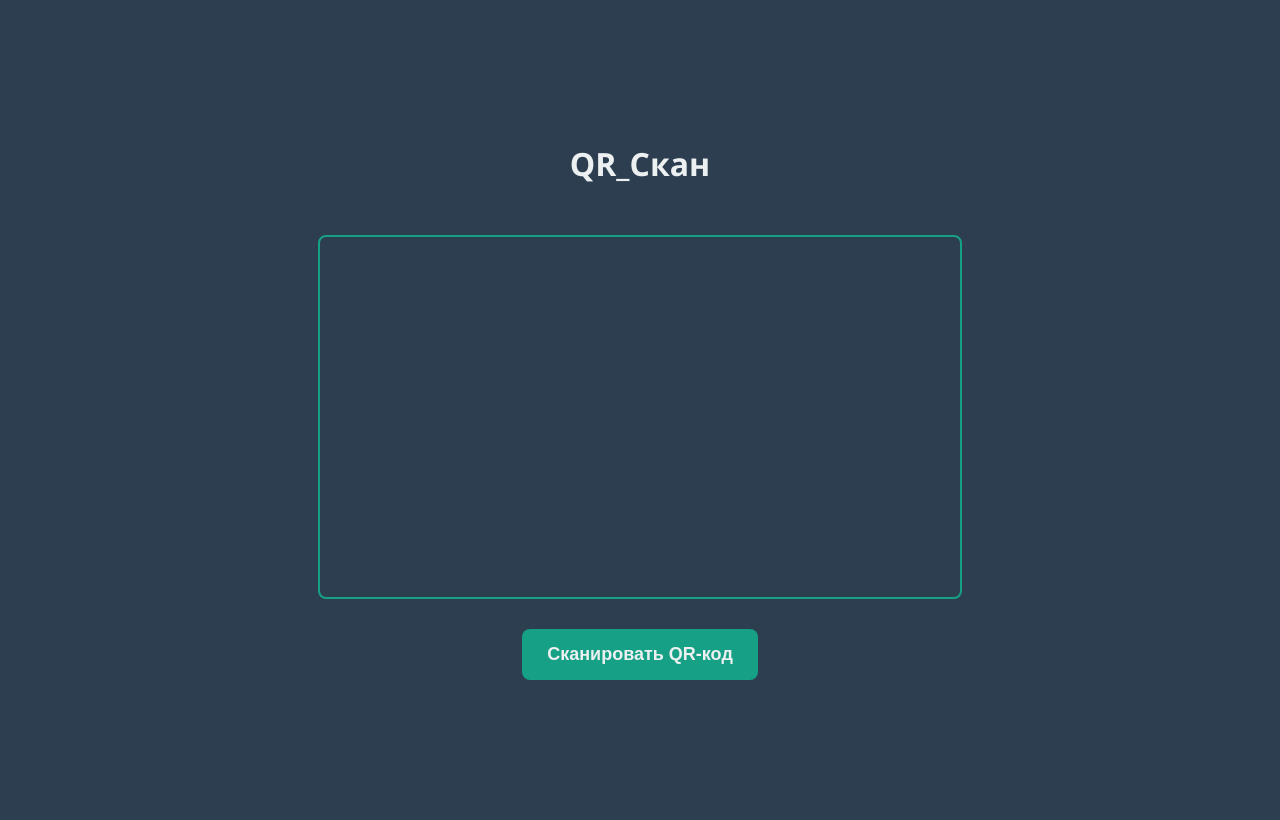
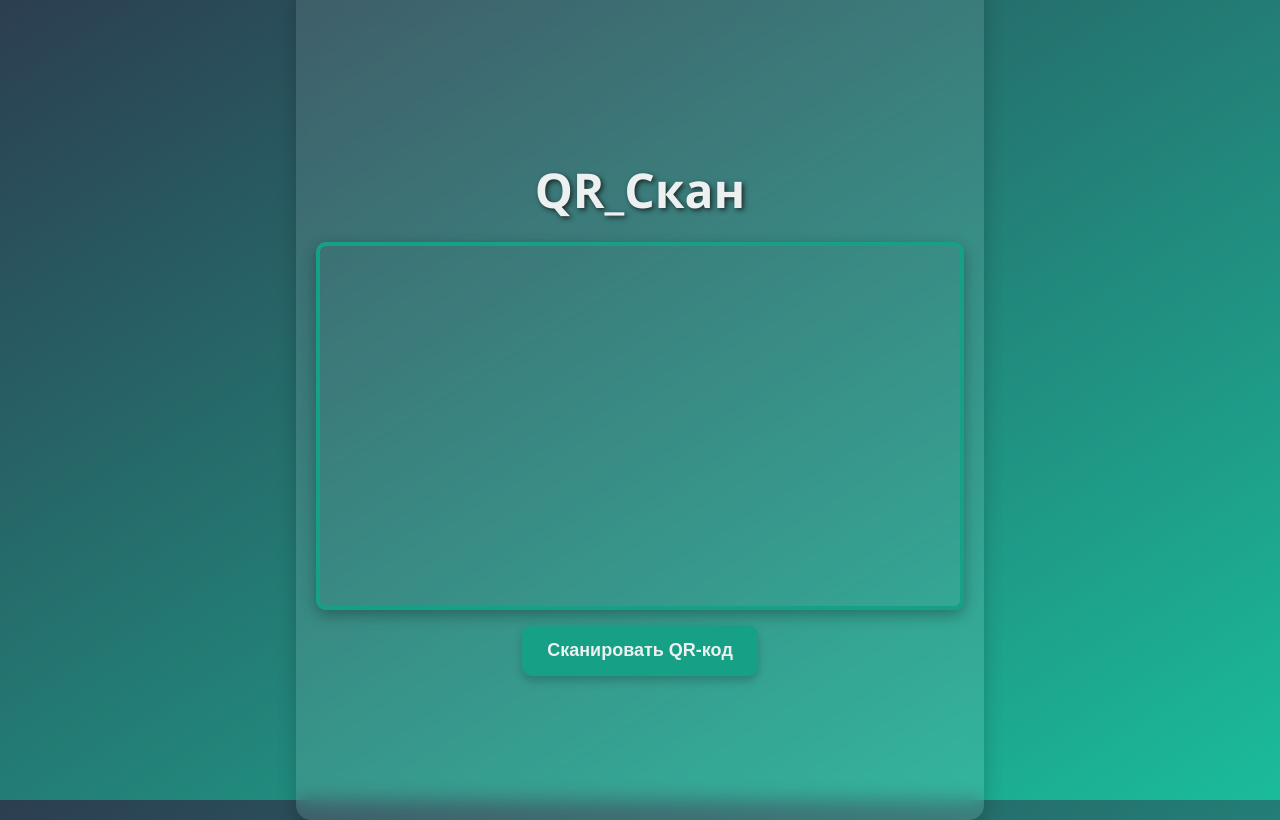
Before and after one commit to Solrikk/QRVision, a Flask app: page / in a window 1280 px wide. Before the commit the page ends 680 px from the top, so only its background shows below. Run offline with Flask 3, Linux system fonts and the light colour scheme.

Commit message:
# add: Improved index.html

```diff
--- a/templates/index.html
+++ b/templates/index.html
@@ -3,12 +3,64 @@
 <head>
     <title>QR_Скан</title>
     <link rel="stylesheet" type="text/css" href="/static/styles.css">
+    <style>
+        body {
+            background: linear-gradient(to bottom right, #2c3e50, #1abc9c);
+        }
+
+        .container {
+            display: flex;
+            flex-direction: column;
+            align-items: center;
+            justify-content: center;
+            min-height: 100vh;
+            padding: 20px;
+            box-shadow: 0 10px 20px rgba(0,0,0,0.2);
+            border-radius: 15px;
+            background-color: rgba(255, 255, 255, 0.1);
+            backdrop-filter: blur(10px);
+            -webkit-backdrop-filter: blur(10px);
+        }
+
+        h1 {
+            font-size: 3rem;
+            margin-bottom: 20px;
+            text-shadow: 2px 2px 5px rgba(20, 20, 20, 0.8);
+        }
+
+        #video, #canvas {
+            border: 4px solid #16a085;
+            border-radius: 10px;
+            margin-bottom: 15px;
+            box-shadow: 0 5px 15px rgba(0,0,0,0.3);
+        }
+
+        #captureBtn {
+            padding: 15px 25px;
+            font-size: 18px;
+            font-weight: bold;
+            background-color: #16a085;
+            color: #ecf0f1;
+            border: none;
+            border-radius: 10px;
+            cursor: pointer;
+            transition: background-color 0.3s, transform 0.3s;
+            box-shadow: 0 5px 10px rgba(0,0,0,0.2);
+        }
+
+        #captureBtn:hover {
+            background-color: #1abc9c;
+            transform: scale(1.1);
+        }
+    </style>
 </head>
 <body>
-    <h1>QR_Скан</h1>
-    <video id="video" width="640" height="360" autoplay></video>
-    <button id="captureBtn">Сканировать QR-код</button>
-    <canvas id="canvas" width="640" height="360"></canvas>
+    <div class="container">
+        <h1>QR_Скан</h1>
+        <video id="video" width="640" height="360" autoplay></video>
+        <button id="captureBtn">Сканировать QR-код</button>
+        <canvas id="canvas" width="640" height="360"></canvas>
+    </div>
     <script src="/static/script.js"></script>
 </body>
 </html>
```
